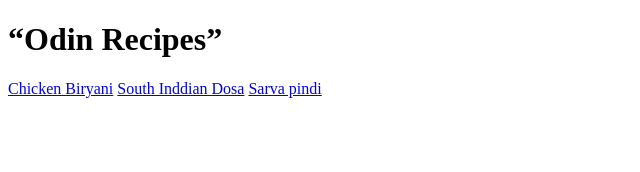
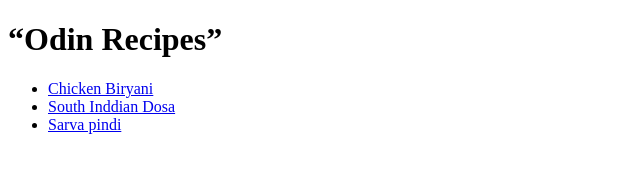
Before and after one commit to Vinay294/Odin-recipes, a plain HTML site: page index.html in a window 1280 px wide. Shown: the whole page, without its empty margins (0-640 px from the left). Drawn offline with Linux system fonts and the light colour scheme.

Commit message:
Update index.html

```diff
--- a/index.html
+++ b/index.html
@@ -8,8 +8,10 @@
 </head>
 <body>
     <h1>“Odin Recipes”</h1>
-    <a href="recipes/Chicken-Biryani.html">Chicken Biryani</a>
-    <a href="recipes/Dosa.html">South Inddian Dosa</a>
-    <a href="recipes/sarva-pindi.html">Sarva pindi</a>
+    <ul>
+        <li><a href="recipes/Chicken-Biryani.html">Chicken Biryani</a></li>
+        <li><a href="recipes/Dosa.html">South Inddian Dosa</a></li>
+        <li><a href="recipes/sarva-pindi.html">Sarva pindi</a></li>
+    </ul>
 </body>
 </html>
```
